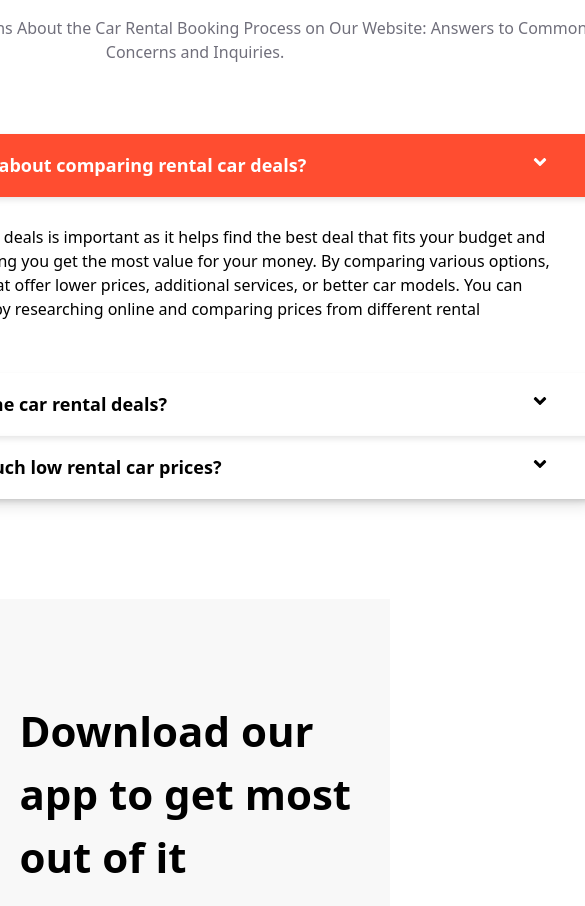
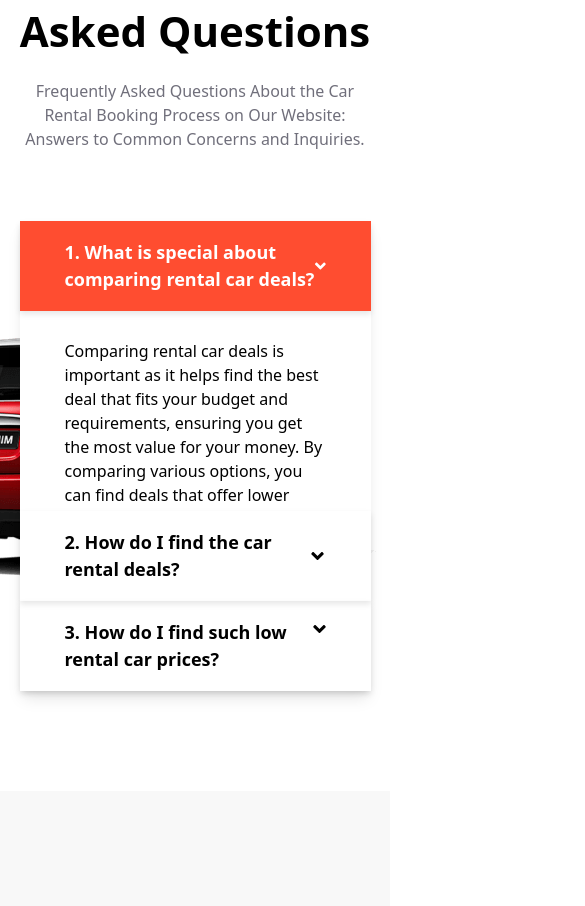
Before and after one commit to Masoud-M/car-rental, a Next.js app: page / in a window 390 px wide. Shown: the part 8260-9166 px from the top of the page, 585 px wide, since content can reach past the window. Built offline with nearby package versions, Linux system fonts and the light colour scheme.

Commit message:
Update Faq.tsx

```diff
--- a/app/components/faq/Faq.tsx
+++ b/app/components/faq/Faq.tsx
@@ -24,7 +24,7 @@ const Faq = () => {
   return (
     <div className="faq-bg py-[100px]">
       <div className="w-[90%] lg:w-[65%] mx-auto flex flex-col  items-center justify-center">
-        <div className="flex flex-col items-center justify-center w-[800px] text-center">
+        <div className="flex flex-col items-center justify-center  text-center">
           <h5 className="font-bold text-[22px]">FAQ</h5>
           <h1 className="font-bold text-[42px] mb-[17px]">
             Frequently Asked Questions
@@ -35,12 +35,12 @@ const Faq = () => {
           </p>
         </div>
 
-        <div className="flex flex-col shadow-lg bg-white items-center mt-[70px]">
-          <div className="flex flex-col w-[800px] mx-auto">
+        <div className="flex flex-col shadow-lg bg-white items-center mt-[70px] ">
+          <div className="flex w-full sm:w-[800px]  flex-col  mx-auto">
             <div
               id="q1"
               onClick={() => openQ("q1")}
-              className={`flex justify-between px-[45px] py-[18px] transition duration-{400} ease-in-out shadow-[0_3px_6px_0_rgba(0,0,0,0.1)] cursor-pointer ${getClassQuestion(
+              className={` flex justify-between items-center px-[45px] py-[18px] transition duration-{400} ease-in-out shadow-[0_3px_6px_0_rgba(0,0,0,0.1)] cursor-pointer ${getClassQuestion(
                 "q1"
               )}`}
             >
@@ -66,11 +66,11 @@ const Faq = () => {
             </div>
           </div>
 
-          <div className="flex flex-col w-[800px] mx-auto">
+          <div className="flex w-full sm:w-[800px]  flex-col  mx-auto">
             <div
               id="q2"
               onClick={() => openQ("q2")}
-              className={`flex justify-between px-[45px] py-[18px] transition duration-{400} ease-in-out  shadow-[0_3px_6px_0_rgba(0,0,0,0.1)] cursor-pointer ${getClassQuestion(
+              className={` flex justify-between items-center px-[45px] py-[18px] transition duration-{400} ease-in-out shadow-[0_3px_6px_0_rgba(0,0,0,0.1)] cursor-pointer ${getClassQuestion(
                 "q2"
               )}`}
             >
@@ -95,11 +95,11 @@ const Faq = () => {
               to be informed of any special deals or promotions.
             </div>
           </div>
-          <div className="flex flex-col w-[800px] mx-auto">
+          <div className="flex w-full sm:w-[800px]  flex-col  mx-auto">
             <div
               id="q2"
               onClick={() => openQ("q3")}
-              className={`flex justify-between px-[45px] py-[18px] transition duration-{400} ease-in-out  shadow-[0_3px_6px_0_rgba(0,0,0,0.1)] cursor-pointer ${getClassQuestion(
+              className={`flex  justify-between px-[45px] py-[18px] transition duration-{400} ease-in-out  shadow-[0_3px_6px_0_rgba(0,0,0,0.1)] cursor-pointer ${getClassQuestion(
                 "q3"
               )}`}
             >
```
